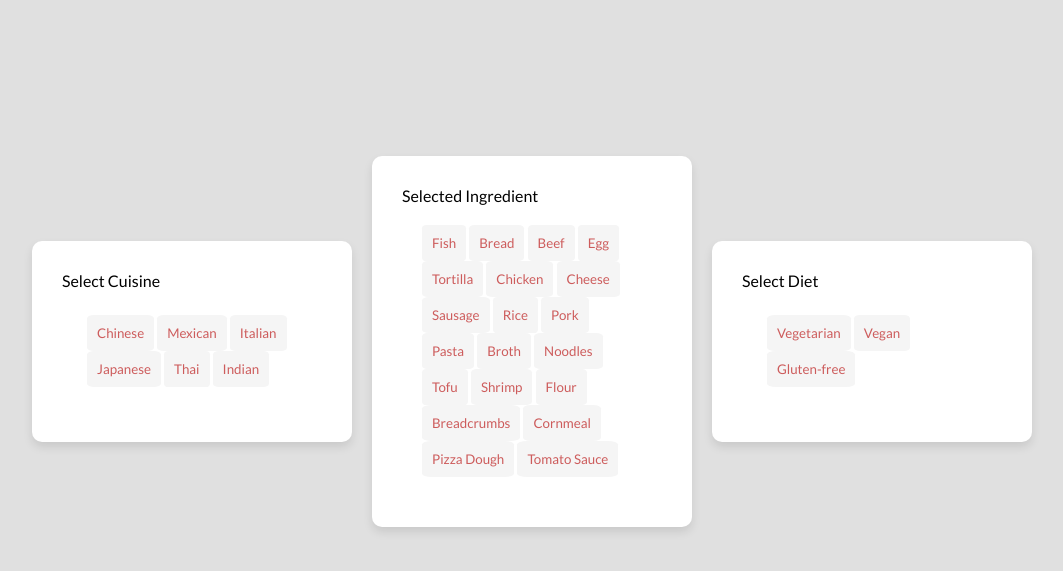
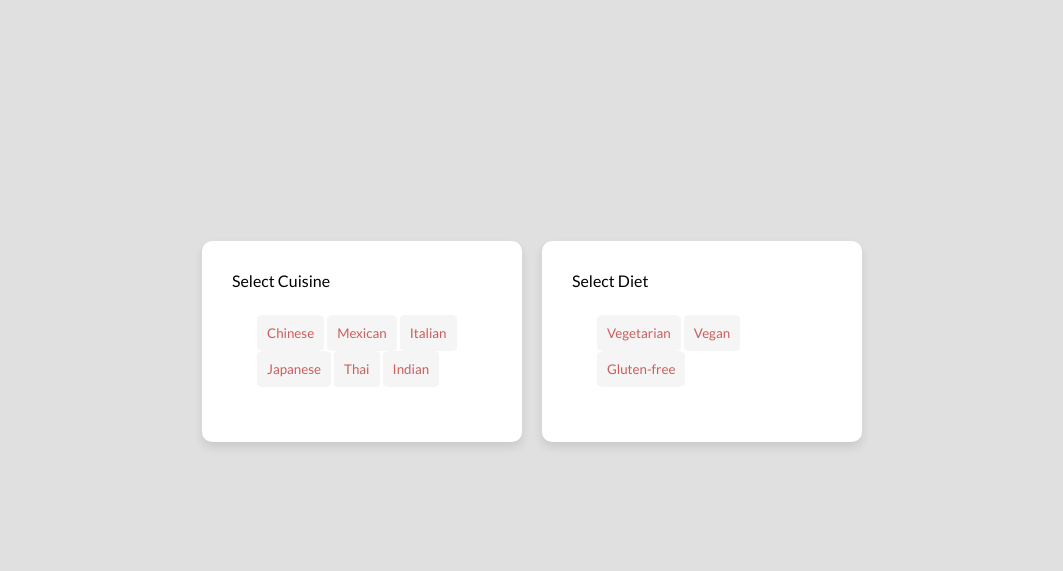
Before and after one commit to HDisHERE/Food-Website, a Django app: page /questionnaire/ in a window 1280 px wide. Shown: the part 59-630 px from the top of the page, without its empty margins (108-1171 px from the left). Run offline with Django 4.2, Linux system fonts and the light colour scheme.

Commit message:
deledt ingerdients

```diff
--- a/TheRecipePantry/RecipeApp/templates/questionnaire.html
+++ b/TheRecipePantry/RecipeApp/templates/questionnaire.html
@@ -74,38 +74,6 @@
             color: black;
             margin: 5px;
         }
-        .Ingredientselection{
-            padding: 30px;
-            box-sizing: border-box;
-            font-family: Lato, sans-serif;
-            max-width: 320px;
-            width: 100%;
-            border-radius: 10px;
-            background: white;
-            box-shadow: 0 5px 10px rgba(0, 0, 0, 0.1);
-            margin-left: 20px;
-            }
-        .selectIng{
-            padding: 20px;
-        }
-        .Ingbutton{
-            display: inline-flex;
-            padding: 10px;
-            cursor: pointer;
-            text-align: center;
-            text-decoration: none;
-            outline: none;
-            border: 1px;
-            border-radius: 10%;
-            background-color: whitesmoke;
-            color: indianred;
-            transition: 0.3s;
-        }
-        .Ingbutton.selected{
-            background-color: indianred;
-            color: black;
-            margin: 5px;
-        }
         .dietselection{
             padding: 30px;
             box-sizing: border-box;
@@ -144,31 +112,7 @@
         <button class="button" id="Indian">Indian</button>
     </div>
 </div>
-<div class="Ingredientselection">
-    <span>Selected Ingredient</span>
-    <div class="selectIng">
-        <button class="Ingbutton" id="Fish">Fish</button>
-        <button class="Ingbutton" id="Bread">Bread</button>
-        <button class="Ingbutton" id="Beef">Beef</button>
-        <button class="Ingbutton" id="Egg">Egg</button>
-        <button class="Ingbutton" id="Tortilla">Tortilla</button>
-        <button class="Ingbutton" id="Chicken">Chicken</button>
-        <button class="Ingbutton" id="Cheese">Cheese</button>
-        <button class="Ingbutton" id="Sausage">Sausage</button>
-        <button class="Ingbutton" id="Rice">Rice</button>
-        <button class="Ingbutton" id="Pork">Pork</button>
-        <button class="Ingbutton" id="Pasta">Pasta</button>
-        <button class="Ingbutton" id="Broth">Broth</button>
-        <button class="Ingbutton" id="Noodles">Noodles</button>
-        <button class="Ingbutton" id="Tofu">Tofu</button>
-        <button class="Ingbutton" id="Shrimp">Shrimp</button>
-        <button class="Ingbutton" id="Flour">Flour</button>
-        <button class="Ingbutton" id="Breadcrumbs">Breadcrumbs</button>
-        <button class="Ingbutton" id="Cornmeal">Cornmeal</button>
-        <button class="Ingbutton" id="PizzaDough">Pizza Dough</button>
-        <button class="Ingbutton" id="TomatoSauce">Tomato Sauce</button>
-    </div>
-</div>
+
 <div class="dietselection">
     <span>Select Diet</span>
     <div class="selectitem">
@@ -176,6 +120,7 @@
         <button class="button" id="vegan">Vegan</button>
         <button class="button" id="glutenfree">Gluten-free</button>
     </div>
+</div>
 <script>
     const cuisines = document.querySelectorAll('.button');
 
@@ -185,13 +130,4 @@
         });
     });
 </script>
-<script>
-    const Ingredient = document.querySelectorAll('.Ingbutton');
-
-    Ingredient.forEach(button => {
-        button.addEventListener('click', () =>{
-            button.classList.toggle('selected');
-        });
-    });
-</script>
 </body>
```
